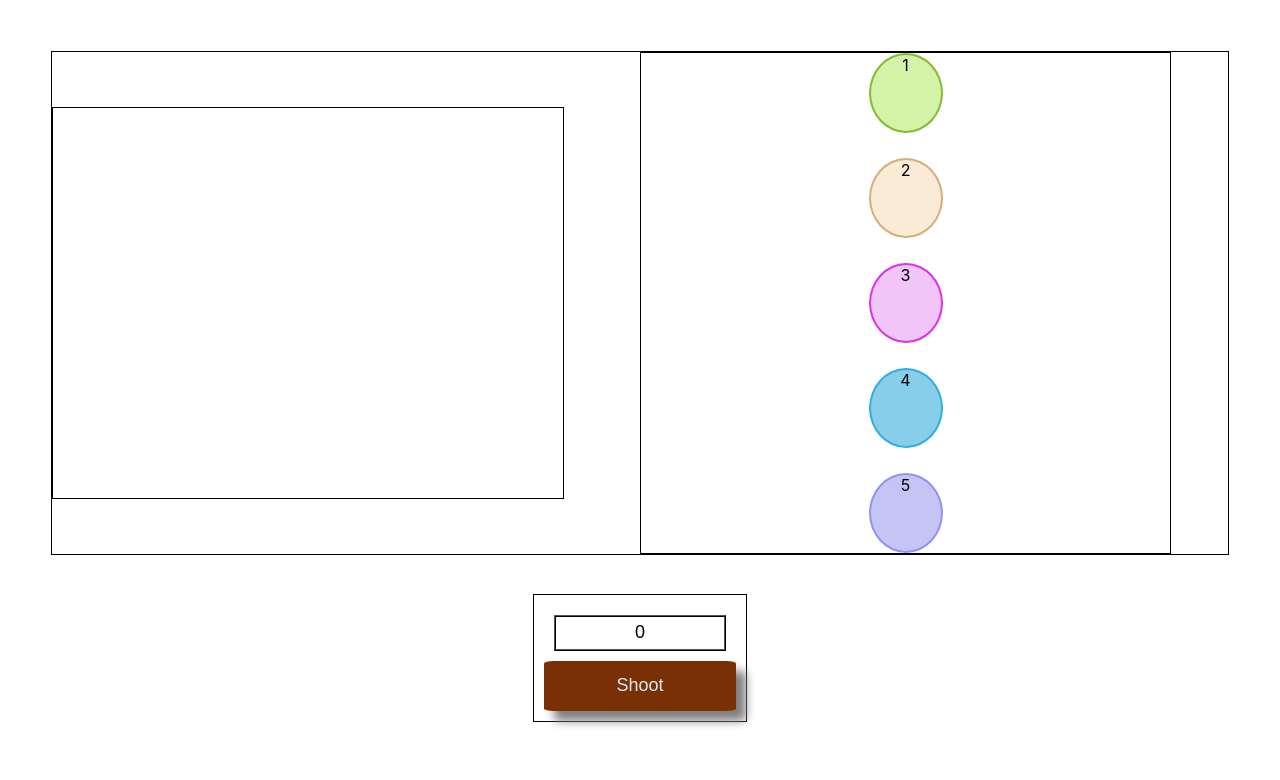
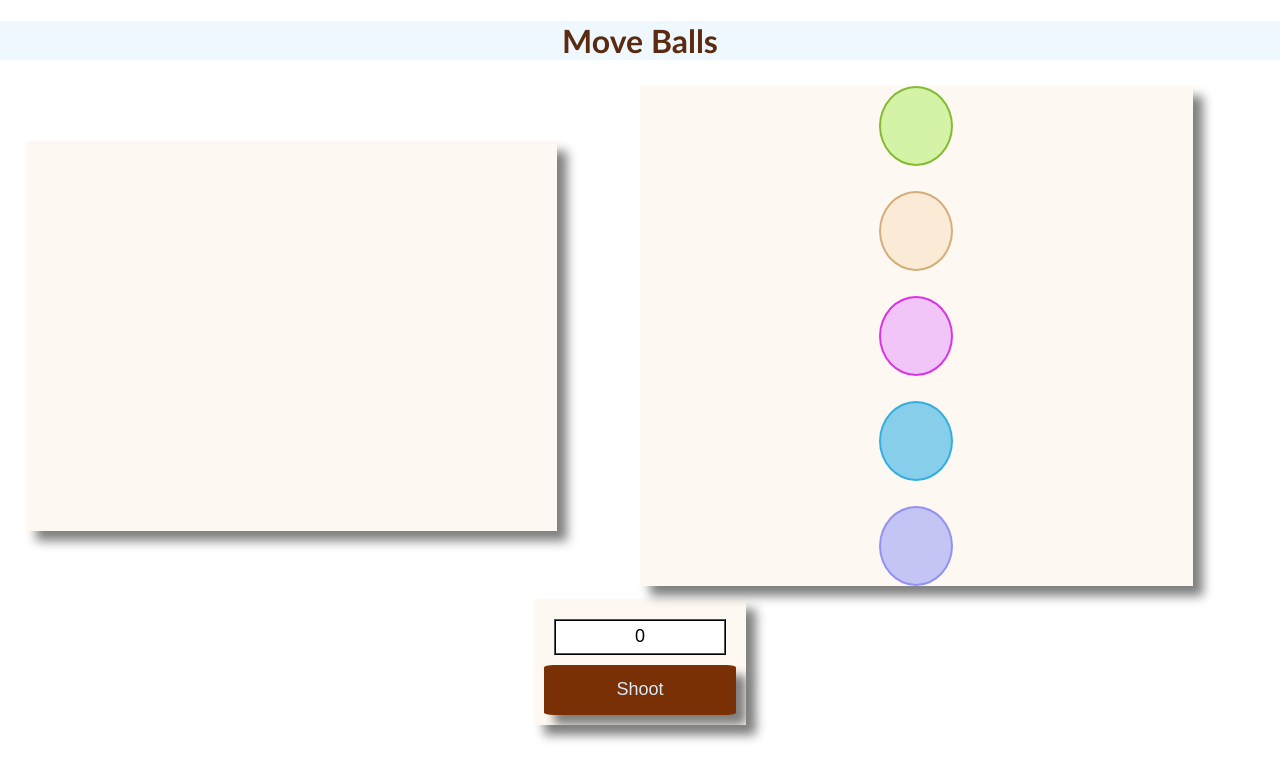
Before and after one commit to Bhavisha2801/move-balls, a React (Create React App) app: page / in a window 1280 px wide. Shown: the top 780 px of the page. Built offline with nearby package versions, Linux system fonts and the light colour scheme; the HTML template or start-up script is replaced by a standard one.

Commit message:
"changes in design"

```diff
--- a/src/App.css
+++ b/src/App.css
@@ -2,13 +2,21 @@
   text-align: center;
   display: grid;
   grid-template-columns: 50% 50%;
-  border: 1px solid black;
+  /* border: 1px solid black; */
   justify-content: center;
   align-items: center;
-  margin: 4%;
+  margin: 2%;
 }
+
+.heading{
+  text-align: center;
+  font-family: 'Gill Sans', 'Gill Sans MT', Calibri, 'Trebuchet MS', sans-serif;
+  color: #5a2b10;
+  background-color: aliceblue;
+}
+
 .App > .empty-container{
-  border: 1px solid black;
+  /* border: 1px solid black; */
   height: 350px;
   width: 80%;
   display: flex;
@@ -17,9 +25,11 @@
   gap: 3%;
   flex-wrap: wrap;
   padding: 20px;
+  box-shadow: grey 10px 10px 10px;
+  background-color: rgb(253, 248, 241);
 }
 .App > .balls-container{
-  border: 1px solid black;
+  /* border: 1px solid black; */
   height: 500px;
   width: 90%;
   display: flex;
@@ -27,6 +37,8 @@
   justify-content: center;
   align-items: center;
   gap: 5%;
+  box-shadow: grey 10px 10px 10px;
+  background-color: rgb(253, 248, 241);
 }
 .first , .second , .third, .fourth , .fifth{
   /* border: 1px solid black; */
@@ -61,13 +73,15 @@
 }
 
 .input-container{
-  border: 1px solid black;
+  /* border: 1px solid black; */
   display: flex;
   width: 15%;
   margin: auto;
   flex-direction: column;
   padding: 10px;
   margin-top: -1%;
+  box-shadow: grey 10px 10px 10px;
+  background-color: rgb(253, 248, 241);
 }
 
 .input-container > input{
--- a/src/Balls.jsx
+++ b/src/Balls.jsx
@@ -47,24 +47,27 @@ const Balls = () => {
 
   return (
       <div>
+          <div>
+              <h1 className='heading'>Move Balls</h1>
+          </div>
         <div className='App'>
 
             <div className='empty-container'>
             {/* if store includes 1,2,3,4,5 then render it accordingly */}
-            {store.includes(1) ? <div className='first' onClick={() => popTheBall(1)}>1</div> : ""}
-            {store.includes(2) ? <div className='second' onClick={() => popTheBall(2)}>2</div> : ""}
-            {store.includes(3) ? <div className='third' onClick={() => popTheBall(3)}>3</div> : ""}
-            {store.includes(4) ? <div className='fourth' onClick={() => popTheBall(4)}>4</div> : ""}
-            {store.includes(5) ? <div className='fifth' onClick={() => popTheBall(5)}>5</div> : ""}
+            {store.includes(1) ? <div className='first' onClick={() => popTheBall(1)}></div> : ""}
+            {store.includes(2) ? <div className='second' onClick={() => popTheBall(2)}></div> : ""}
+            {store.includes(3) ? <div className='third' onClick={() => popTheBall(3)}></div> : ""}
+            {store.includes(4) ? <div className='fourth' onClick={() => popTheBall(4)}></div> : ""}
+            {store.includes(5) ? <div className='fifth' onClick={() => popTheBall(5)}></div> : ""}
             </div>
 
             <div className='balls-container'>
             {/* if arr includes 1,2,3,4,5 then render it accordingly */}
-            {!arr.includes(1) ? "" : <div className='first'>1</div>}
-            {!arr.includes(2) ? "" : <div className='second'>2</div>}
-            {!arr.includes(3) ? "" : <div className='third'>3</div>}
-            {!arr.includes(4) ? "" : <div className='fourth'>4</div>}
-            {!arr.includes(5) ? "" : <div className='fifth'>5</div>}
+            {!arr.includes(1) ? "" : <div className='first'></div>}
+            {!arr.includes(2) ? "" : <div className='second'></div>}
+            {!arr.includes(3) ? "" : <div className='third'></div>}
+            {!arr.includes(4) ? "" : <div className='fourth'></div>}
+            {!arr.includes(5) ? "" : <div className='fifth'></div>}
             </div>
         </div>
         <div className='input-container'>
```
